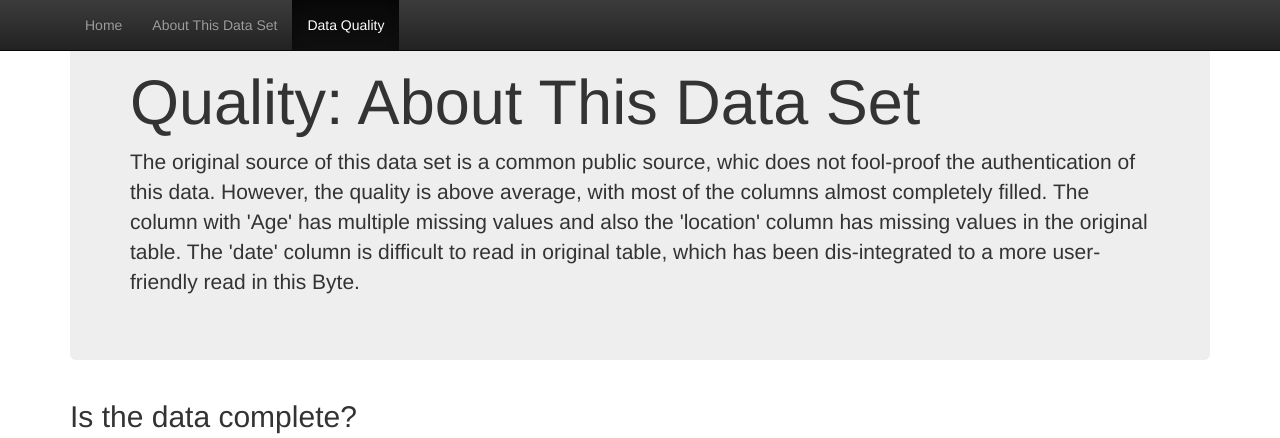
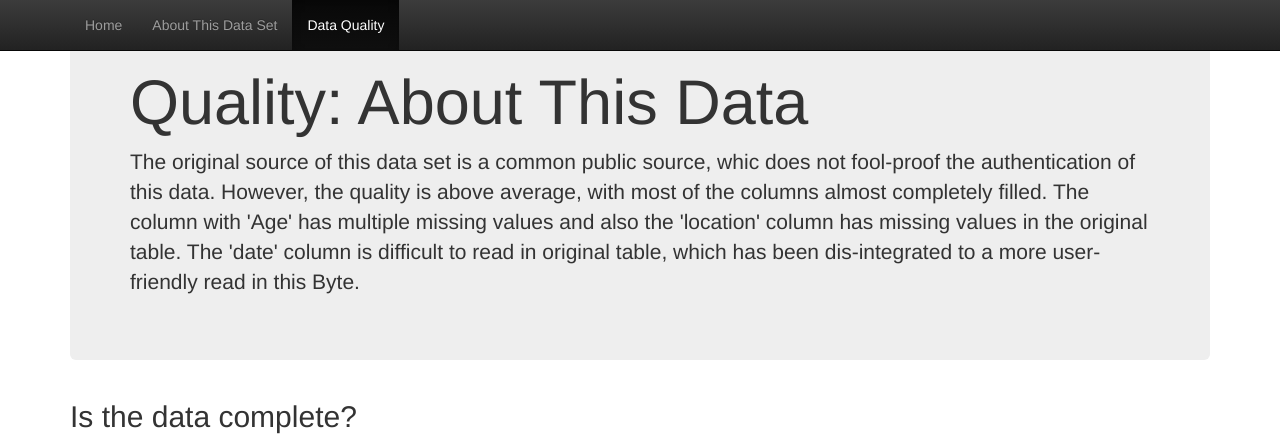
Before and after one commit to soumyajitpaul/soumyajit-github-byte2, a Flask app: page /quality in a window 1280 px wide. Shown: the top 438 px of the page. Run offline with Flask 2, Linux system fonts and the light colour scheme; parts of the project's set-up code (start-up, migrations or seed data) failed here and were passed over; some libraries are stand-ins or nearby versions.

Commit message:
base code

```diff
--- a/templates/quality.html
+++ b/templates/quality.html
@@ -45,7 +45,7 @@
 
       <!-- Main jumbotron for a primary marketing message or call to action -->
       <div class="jumbotron">
-	<h1>Quality: About This Data Set</h1>
+	<h1>Quality: About This Data </h1>
         <p>The original source of this data set is a common public source, whic does not fool-proof the authentication of this data.
         However, the quality is above average, with most of the columns almost completely filled.
         The column with 'Age' has multiple missing values and also the 'location' column has missing values in the original table.
```
